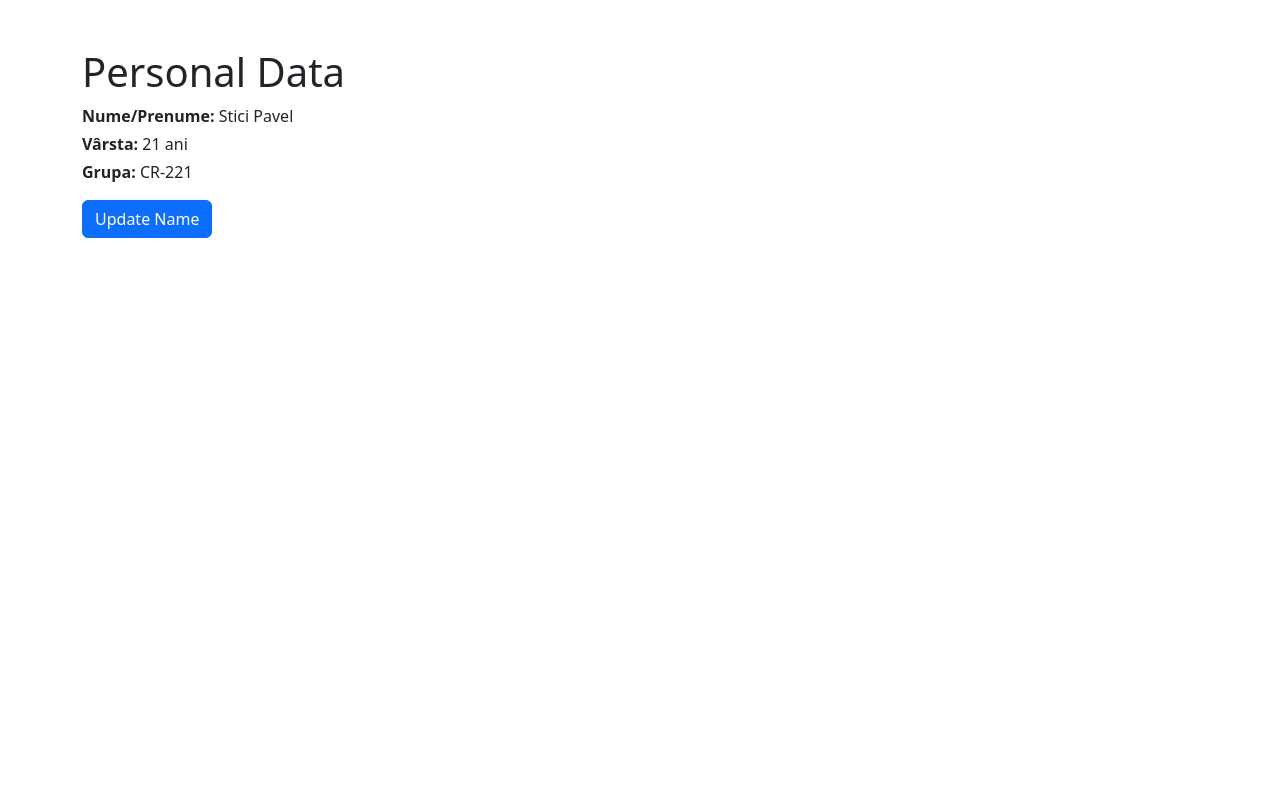
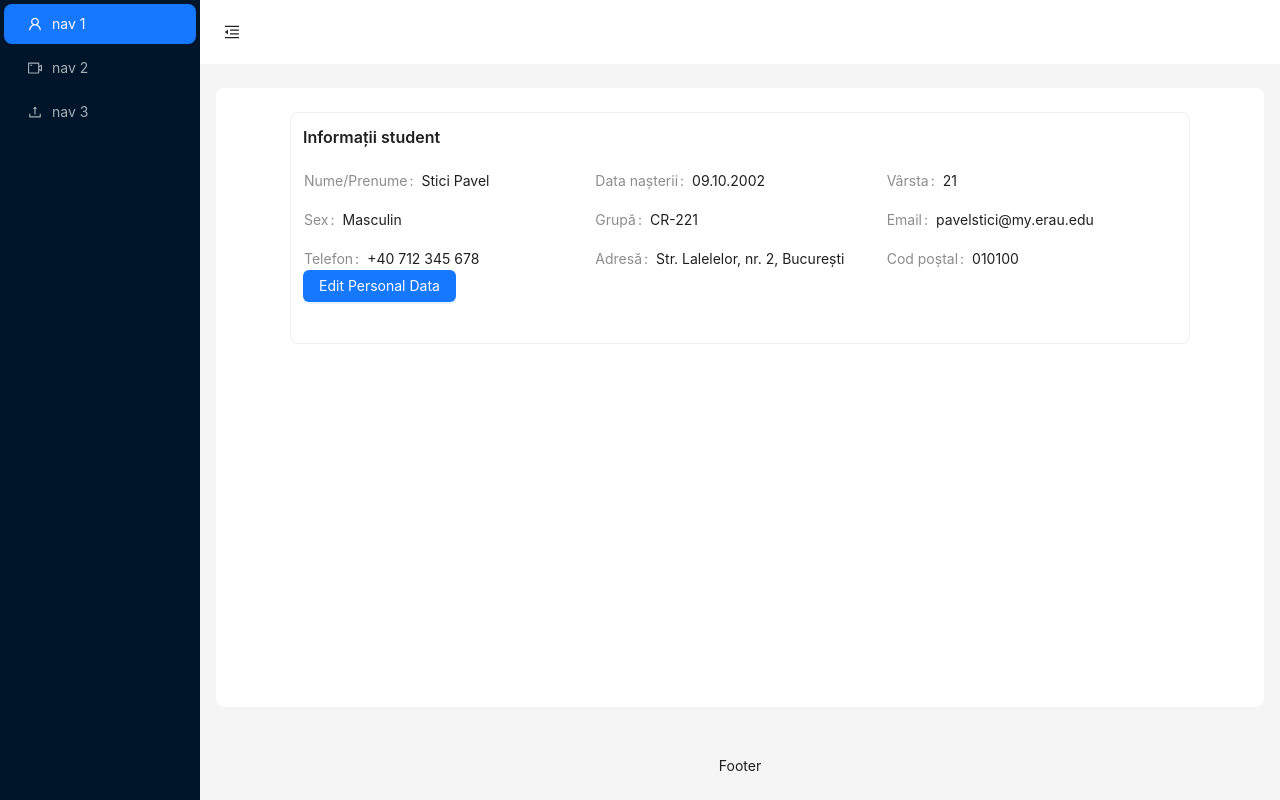
Before and after one commit to SticiP/TehnologiiWeb, a React (Create React App) app: page / in a window 1280 px wide. Built offline with nearby package versions, Linux system fonts and the light colour scheme.

Commit message:
spre finalizare

```diff
--- a/package.json
+++ b/package.json
@@ -10,6 +10,7 @@
     "@types/node": "^16.18.79",
     "@types/react": "^18.2.55",
     "@types/react-dom": "^18.2.19",
+    "antd": "^5.14.1",
     "bootstrap": "^5.3.2",
     "mobx": "^6.12.0",
     "mobx-react": "^9.1.0",
--- a/src/App.tsx
+++ b/src/App.tsx
@@ -1,11 +1,75 @@
-import React from 'react';
-import PersonPage from './PersonPage';
+import React, { useState } from 'react';
+import { Layout, Menu, Button, theme } from 'antd';
+import {
+  MenuFoldOutlined,
+  MenuUnfoldOutlined,
+  UploadOutlined,
+  UserOutlined,
+  VideoCameraOutlined,
+} from '@ant-design/icons';
+import PersonCard from './PersonCard';
+
+const { Header, Footer, Sider, Content } = Layout;
 
 const App = () => {
+  const [collapsed, setCollapsed] = useState(false);
+  const {
+    token: { colorBgContainer, borderRadiusLG },
+  } = theme.useToken();
+
   return (
-    <div>
-      <PersonPage />
-    </div>
+    <Layout style={{ minHeight: '100vh' }}>
+      <Sider trigger={null} collapsible collapsed={collapsed}>
+        <div className="demo-logo-vertical" />
+        <Menu theme="dark" mode="inline" defaultSelectedKeys={['1']}>
+          <Menu.Item key="1" icon={<UserOutlined />}>
+            nav 1
+          </Menu.Item>
+          <Menu.Item key="2" icon={<VideoCameraOutlined />}>
+            nav 2
+          </Menu.Item>
+          <Menu.Item key="3" icon={<UploadOutlined />}>
+            nav 3
+          </Menu.Item>
+        </Menu>
+      </Sider>
+      <Layout>
+        <Header style={{ padding: 0, background: colorBgContainer }}>
+          <Button
+            type="text"
+            icon={collapsed ? <MenuUnfoldOutlined /> : <MenuFoldOutlined />}
+            onClick={() => setCollapsed(!collapsed)}
+            style={{
+              fontSize: '16px',
+              width: 64,
+              height: 64,
+            }}
+          />
+        </Header>
+        <Content
+          style={{
+            margin: '24px 16px',
+            padding: '0 50px',
+            background: colorBgContainer,
+            borderRadius: borderRadiusLG,
+          }}
+        >
+          <div
+            style={{
+              background: '#fff',
+              padding: 24,
+              minHeight: 280,
+              display: 'flex',
+              gap: '20px',
+              flexWrap: 'wrap',
+            }}
+          >
+            <PersonCard />
+          </div>
+        </Content>
+        <Footer style={{ textAlign: 'center' }}>Footer</Footer>
+      </Layout>
+    </Layout>
   );
 };
 
--- a/src/Person.ts
+++ b/src/Person.ts
@@ -1,28 +1,72 @@
-// PersonalStore.ts
-import {action, makeAutoObservable } from 'mobx';
+// src\Person.ts
+import { action, makeAutoObservable } from 'mobx';
+
+interface PersonalInfo {
+  key: number;
+  label: string;
+  children: string;
+}
 
 class Person {
-  personalData = {
-    name: 'Stici Pavel',
-    age: 21,
-    grupa: 'CR-221'
-  };
+  personalData: PersonalInfo[] = [
+    {
+      key: 1,
+      label: 'Nume/Prenume',
+      children: 'Stici Pavel',
+    },
+    {
+      key: 2,
+      label: 'Data nașterii',
+      children: '09.10.2002',
+    },
+    {
+      key: 3,
+      label: 'Vârsta',
+      children: '21',
+    },
+    {
+      key: 4,
+      label: 'Sex',
+      children: 'Masculin',
+    },
+    {
+      key: 5,
+      label: 'Grupă',
+      children: 'CR-221',
+    },
+    {
+      key: 6,
+      label: 'Email',
+      children: 'pavelstici@my.erau.edu',
+    },
+    {
+      key: 7,
+      label: 'Telefon',
+      children: '+40 712 345 678',
+    },
+    {
+      key: 8,
+      label: 'Adresă',
+      children: 'Str. Lalelelor, nr. 2, București',
+    },
+    {
+      key: 9,
+      label: 'Cod poștal',
+      children: '010100',
+    }
+  ];
 
   constructor() {
     makeAutoObservable(this);
-    this.updatePersonalData = this.updatePersonalData.bind(this);
   }
 
-  @action updatePersonalData(newData: {
-    name: string;
-    age: number;
-    grupa: string;
-  }) {
+  @action.bound
+  updatePersonalData(newData: PersonalInfo[]) {
     if (newData) {
       this.personalData = newData;
       console.log(this.personalData);
     } else {
-      console.error('Error: newData is null or undefined.');
+      console.error('Eroare: newData este null sau indefinit.');
     }
   }
 }
--- /dev/null
+++ b/src/PersonCard.tsx
@@ -0,0 +1,24 @@
+// src/PersonCard.tsx
+import React from 'react';
+import { observer } from 'mobx-react';
+import person  from './Person';
+import { Card, Descriptions } from 'antd';
+import EditModal from './PersonModal';
+import 'bootstrap/dist/css/bootstrap.min.css';
+
+const PersonCard = observer(() => {
+    return (
+        <Card size="small">
+            <Descriptions title="Informații student">
+                {person.personalData.map(item => (
+                    <Descriptions.Item key={item.key} label={item.label}>
+                    {item.children}
+                    </Descriptions.Item>
+                ))}
+            </Descriptions>
+            <EditModal />
+        </Card>
+    )
+});
+
+export default PersonCard;
--- /dev/null
+++ b/src/PersonModal.tsx
@@ -0,0 +1,62 @@
+// src\PersonModal.tsx
+import React, { useState } from 'react';
+import { Modal, Form, Input, Button } from 'antd';
+import { observer } from 'mobx-react-lite';
+import person from './Person';
+
+const EditModal: React.FC = observer(() => {
+  const [visible, setVisible] = useState(false);
+  const [formData, setFormData] = useState(person.personalData.map(item => ({...item}))); // Copiez datele initiale pentru a le modifica separat
+
+  const handleOk = () => {
+    person.updatePersonalData(formData); // Actualizez datele în obiectul person
+    setVisible(false);
+  };
+
+  const handleCancel = () => {
+    setVisible(false);
+  };
+
+  const handleChange = (key: number, value: string) => {
+    const updatedFormData = formData.map(item => {
+      if(item.key === key) {
+        return {...item, children: value};
+      }
+      return item;
+    });
+    setFormData(updatedFormData); // Actualizez starea locală cu noile date modificate
+  };
+
+  return (
+    <>
+      <Button type="primary" onClick={() => setVisible(true)}>
+        Edit Personal Data
+      </Button>
+      <Modal
+        title="Edit Personal Data"
+        style={{ top: 20 }}
+        open={visible}
+        onOk={handleOk}
+        onCancel={handleCancel}
+        footer={[
+          <Button key="cancel" onClick={handleCancel}>
+            Cancel
+          </Button>,
+          <Button key="submit" type="primary" onClick={handleOk}>
+            Save
+          </Button>,
+        ]}
+      >
+        <Form layout="vertical">
+          {formData.map((item) => (
+            <Form.Item key={item.key} label={item.label}>
+              <Input value={item.children} onChange={(e) => handleChange(item.key, e.target.value)} />
+            </Form.Item>
+          ))}
+        </Form>
+      </Modal>
+    </>
+  );
+});
+
+export default EditModal;
--- a/src/PersonPage.tsx
+++ /dev/null
@@ -1,76 +0,0 @@
-// PersonalPage.tsx
-import React, { useState } from 'react';
-import { observer } from 'mobx-react';
-import person  from './Person';
-import 'bootstrap/dist/css/bootstrap.min.css';
-
-const PersonalPage = observer(() => {
-    const { personalData, updatePersonalData } = person;
-    const [showModal, setShowModal] = useState(false);
-    const [formData, setFormData] = useState({ ...personalData });
-
-    const handleUpdateName = () => {
-        if (formData.name.trim() !== '' && formData.age !== 0 && formData.grupa.trim() !== '') {
-            updatePersonalData(formData);
-            setShowModal(false); // Închide modalul după actualizare
-        }
-    };
-
-    const handleChange = (e: React.ChangeEvent<HTMLInputElement>) => {
-        const { name, value } = e.target;
-        setFormData(prevState => ({
-            ...prevState,
-            [name]: value
-        }));
-    };
-
-  return (
-    <div className="container">
-    <h1 className="mt-5">Personal Data</h1>
-    <div className="mb-3">
-        <p className="mb-1"><strong>Nume/Prenume:</strong> {personalData.name}</p>
-        <p className="mb-1"><strong>Vârsta:</strong> {personalData.age} ani</p>
-        <p className="mb-1"><strong>Grupa:</strong> {personalData.grupa}</p>
-    </div>
-    <button className="btn btn-primary" onClick={() => setShowModal(true)}>Update Name</button>
-
-    {showModal && (
-        <div className="modal show" style={{ display: 'block' }} tabIndex={-1} role="dialog">
-            <div className="modal-dialog" role="document">
-                <div className="modal-content">
-                    <div className="modal-header">
-                        <h5 className="modal-title">Update Name</h5>
-                        <button type="button" className="close" data-dismiss="modal" aria-label="Close" onClick={() => setShowModal(false)}>
-                            <span aria-hidden="true">&times;</span>
-                        </button>
-                    </div>
-                    <div className="modal-body">
-                        <form>
-                            <div className="form-group">
-                                <label htmlFor="name">Nume/Prenume</label>
-                                <input type="text" className="form-control" id="name" name="name" placeholder="Enter name" value={formData.name} onChange={handleChange} />
-                            </div>
-                            <div className="form-group">
-                                <label htmlFor="age">Vârsta</label>
-                                <input type="text" className="form-control" id="age" name="age" placeholder="Enter age" value={formData.age} onChange={handleChange} />
-                            </div>
-                            <div className="form-group">
-                                <label htmlFor="grupa">Grupa</label>
-                                <input type="text" className="form-control" id="grupa" name="grupa" placeholder="Enter group" value={formData.grupa} onChange={handleChange} />
-                            </div>
-                        </form>
-                    </div>
-                    <div className="modal-footer">
-                        <button type="button" className="btn btn-secondary" onClick={() => setShowModal(false)}>Close</button>
-                        <button type="button" className="btn btn-primary" onClick={handleUpdateName}>Save changes</button>
-                    </div>
-                </div>
-            </div>
-        </div>
-    )}
-</div>
-
-  );
-});
-
-export default PersonalPage;
--- a/src/index.tsx
+++ b/src/index.tsx
@@ -1,16 +1,10 @@
 import React from 'react';
 import ReactDOM from 'react-dom/client';
-import { Provider } from "mobx-react";
-import person from './Person';
 import App from './App';
 
 const root = ReactDOM.createRoot(
   document.getElementById('root') as HTMLElement
 );
 root.render(
-  <React.StrictMode>
-    <Provider person={ person }>
       <App />
-    </Provider>
-  </React.StrictMode>
 );
```
Also changed, not shown: src/Modal.css (deleted, +0 -33 lines), src/MyLayout.tsx (added, +16 -0 lines), 2 other files (tests, documents, lock files or other folders).
